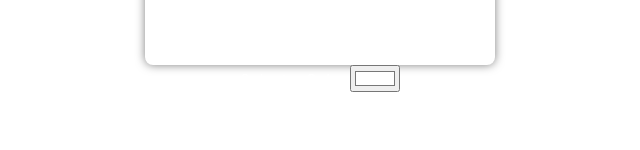
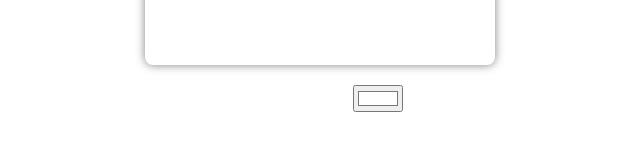
Before and after one commit to rebs-code/react-color-picker, a React (Vite) app: page / in a window 1280 px wide. Shown: the part 442-592 px from the top of the page, without its empty margins (320-960 px from the left). Built offline with nearby package versions, Linux system fonts and the light colour scheme.

Commit message:
Update ColorPicker component label and add margin-bottom to ColorPicker module

```diff
--- a/src/components/ColorPicker/ColorPicker.jsx
+++ b/src/components/ColorPicker/ColorPicker.jsx
@@ -32,7 +32,7 @@ function ColorPicker() {
             Selected Color: <strong>{color}</strong>
           </p>
         </div>
-        <label>Select a Color </label>
+        <label>Select a Color: </label>
         <input type="color" value={color} onChange={handleColorChange} />
       </div>
     </>
--- a/src/components/ColorPicker/ColorPicker.module.css
+++ b/src/components/ColorPicker/ColorPicker.module.css
@@ -13,4 +13,5 @@
   display: flex;
   justify-content: center;
   align-items: center;
+  margin-bottom: 20px;
 }
```
